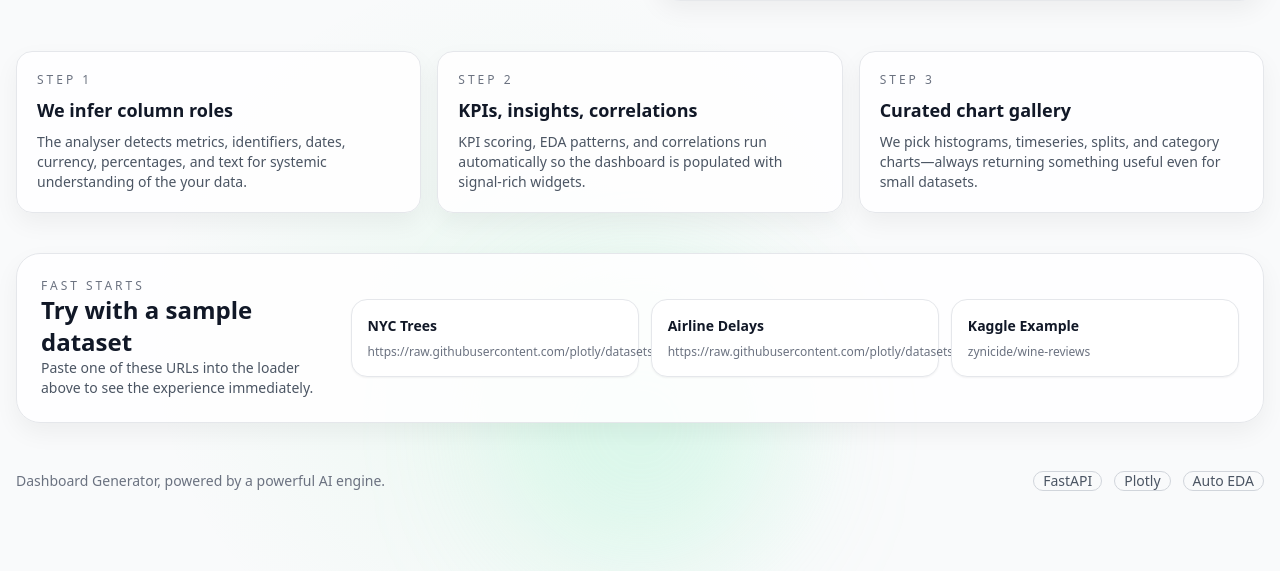
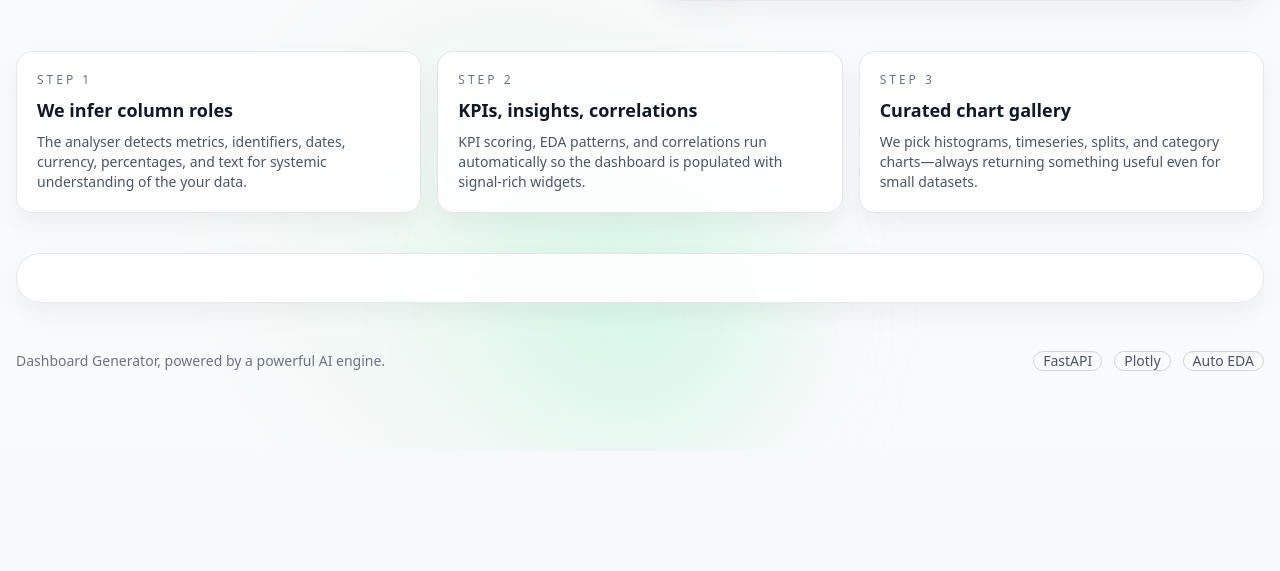
Before and after one commit to farhaanqazi/AI-Powered-Dashboards, a FastAPI app: page / in a window 1280 px wide. Shown: the part 615-1186 px from the top of the page. After the commit the page ends 1066 px from the top, so only its background shows below. Run offline with FastAPI, Linux system fonts and the light colour scheme; some libraries are stand-ins or nearby versions.

Commit message:
Basic changes in main page

```diff
--- a/templates/index.html
+++ b/templates/index.html
@@ -144,31 +144,7 @@
 
             <div class="light-card rounded-3xl p-6 border border-gray-200 mb-12">
                 <div class="flex flex-col lg:flex-row lg:items-center lg:justify-between gap-4">
-                    <div>
-                        <p class="text-xs uppercase tracking-[0.25em] text-gray-500">Fast starts</p>
-                        <h3 class="text-2xl text-gray-900 font-semibold">Try with a sample dataset</h3>
-                        <p class="text-gray-600 text-sm">Paste one of these URLs into the loader above to see the experience immediately.</p>
-                    </div>
-                    <div class="grid sm:grid-cols-3 gap-3 w-full lg:w-auto">
-                        <div class="card light-card border border-gray-200 bg-white shadow-sm">
-                            <div class="card-body p-4">
-                                <p class="text-sm text-gray-900 font-semibold">NYC Trees</p>
-                                <p class="text-xs text-gray-500">https://raw.githubusercontent.com/plotly/datasets/master/2014_usa_states.csv</p>
-                            </div>
-                        </div>
-                        <div class="card light-card border border-gray-200 bg-white shadow-sm">
-                            <div class="card-body p-4">
-                                <p class="text-sm text-gray-900 font-semibold">Airline Delays</p>
-                                <p class="text-xs text-gray-500">https://raw.githubusercontent.com/plotly/datasets/master/2015_06_30_precipitation.csv</p>
-                            </div>
-                        </div>
-                        <div class="card light-card border border-gray-200 bg-white shadow-sm">
-                            <div class="card-body p-4">
-                                <p class="text-sm text-gray-900 font-semibold">Kaggle Example</p>
-                                <p class="text-xs text-gray-500">zynicide/wine-reviews</p>
-                            </div>
-                        </div>
-                    </div>
+
                 </div>
             </div>
 
```
